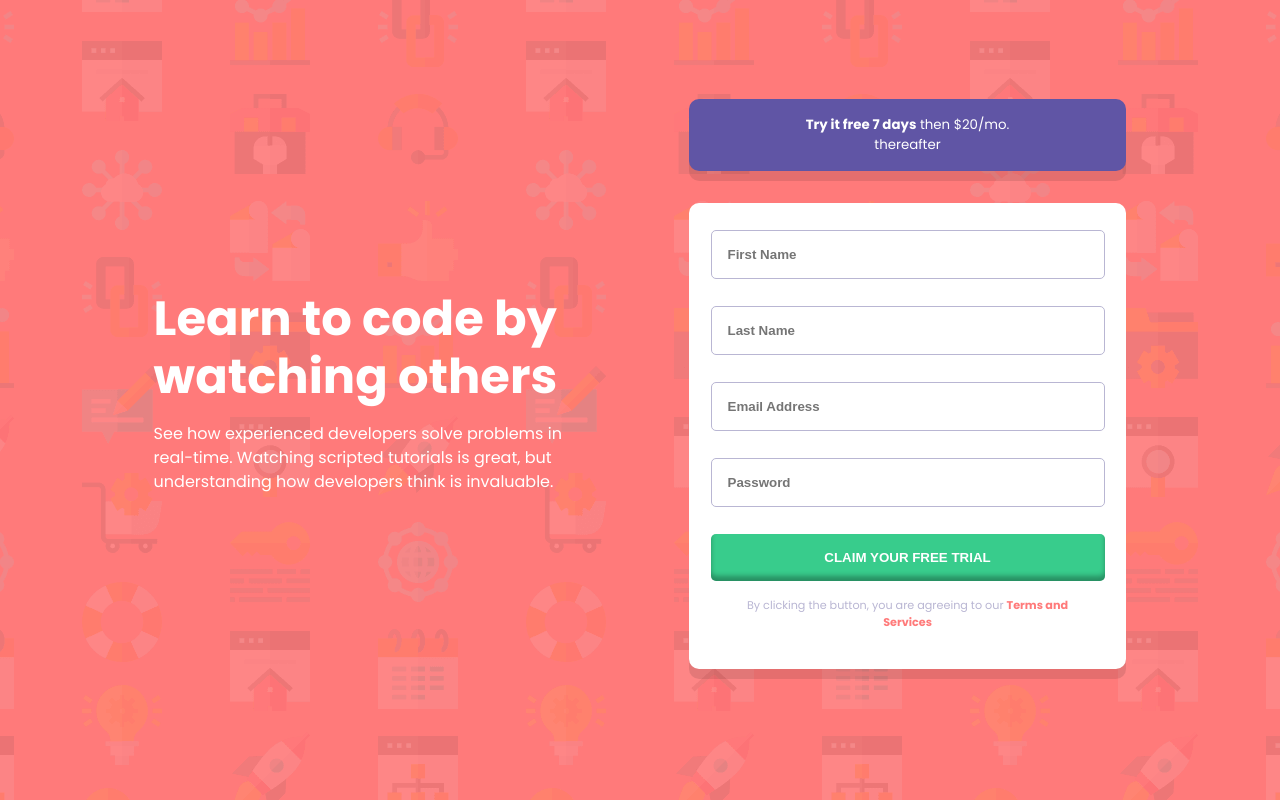
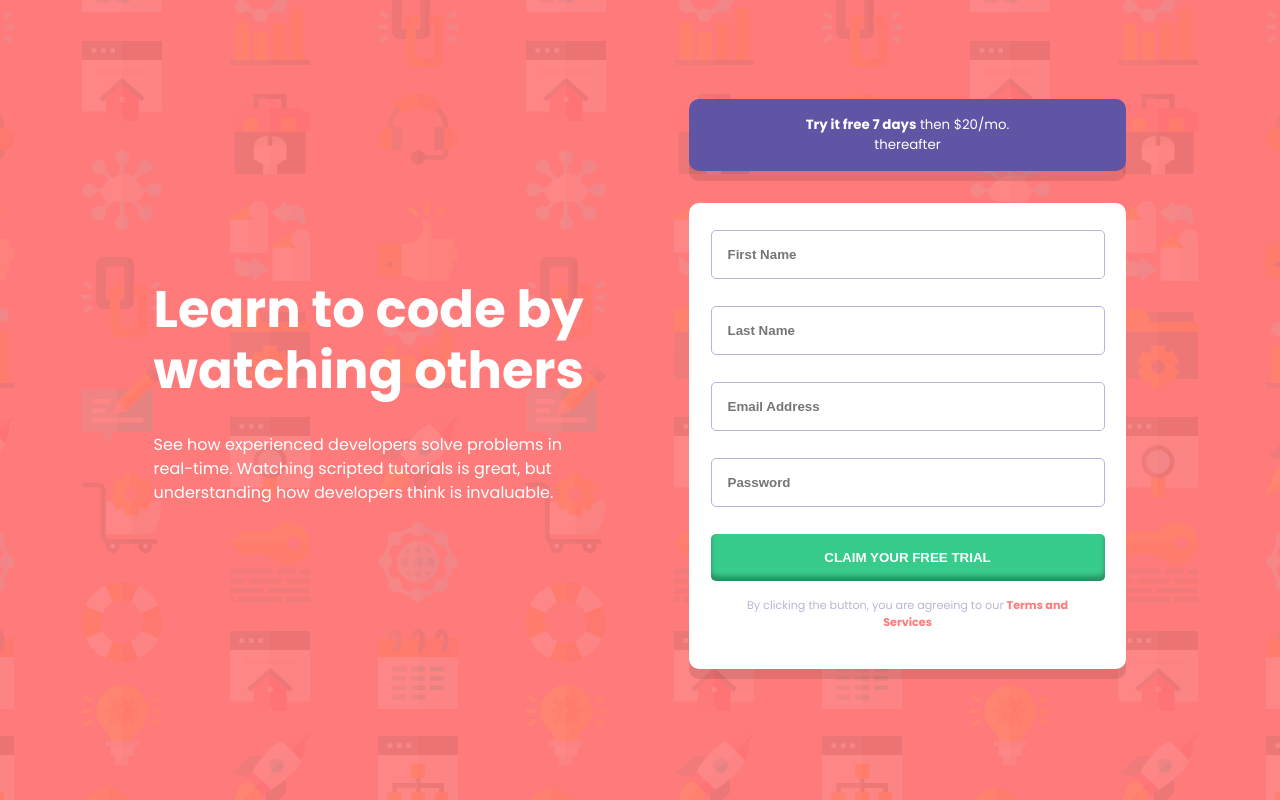
Before and after one commit to asifm37/FrontEndMentor, a plain HTML site: page intro-signup-form/index.html in a window 1280 px wide. Drawn offline with Linux system fonts and the light colour scheme.

Commit message:
minor css tweeks

```diff
--- a/intro-signup-form/styles.css
+++ b/intro-signup-form/styles.css
@@ -179,13 +179,14 @@ form small {
     width: 50%;
     text-align: left;
     padding-left: 0;
-    padding-right: 6%;
+    padding-right: 4%;
     line-height: 1.2;
   }
 
   .landing h1 {
     padding: 0;
-    font-size: 3rem;
+    font-size: 3.2rem;
+    padding-bottom: 1rem;
   }
 
   .signup {
```
